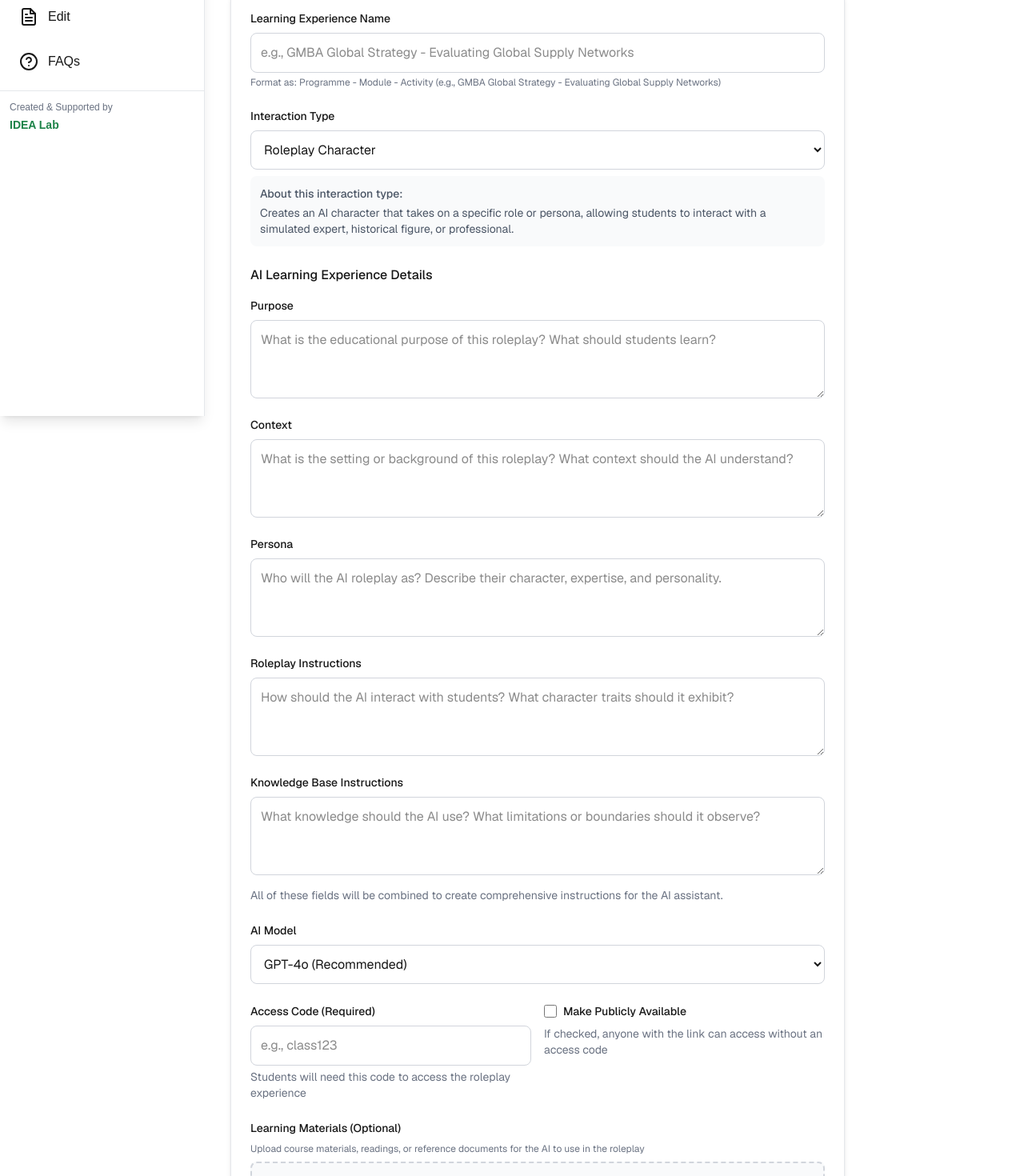
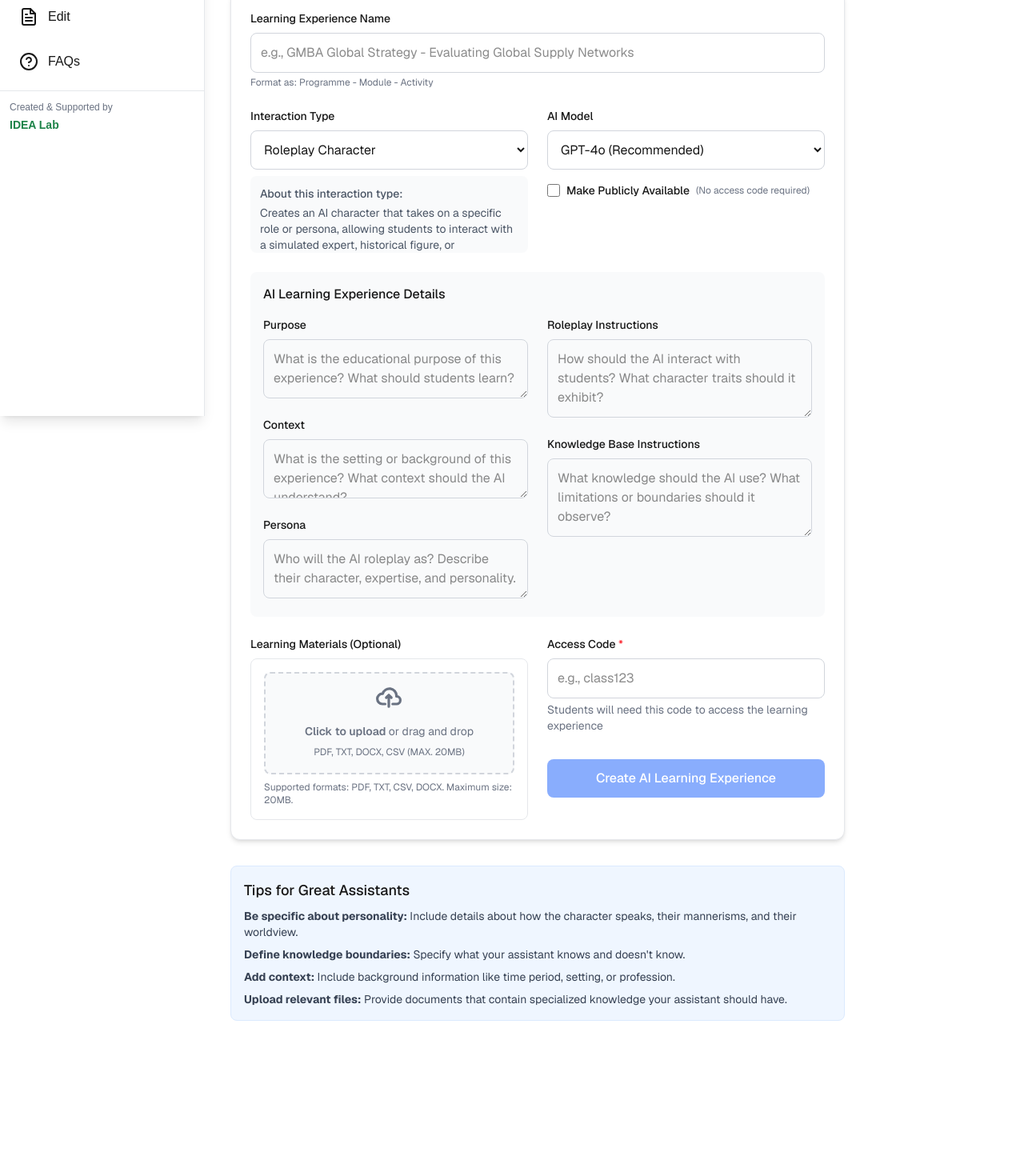
Before and after one commit to sean712/ai-learning-experience-studio, a Next.js app in the folder CascadeProjects/ai-roleplay-creator-demo/: page /create in a window 1280 px wide. Shown: the part 280-1750 px from the top of the page at 80% size. After the commit the page ends 1636 px from the top, so only its background shows below. Built offline with nearby package versions, Linux system fonts and the light colour scheme.

Commit message:
Redesign RoleplayForm to improve layout and reduce scrolling

```diff
--- a/CascadeProjects/ai-roleplay-creator-demo/src/components/RoleplayForm.tsx
+++ b/CascadeProjects/ai-roleplay-creator-demo/src/components/RoleplayForm.tsx
@@ -195,14 +195,16 @@ ${knowledgeBaseInstructions}
   }
 
   return (
-    <form onSubmit={handleSubmit} className="space-y-6">
+    <form onSubmit={handleSubmit} className="space-y-6 max-w-7xl mx-auto">
       {error && (
         <div className="p-4 bg-red-50 text-red-800 rounded-lg border border-red-200">
           {error}
         </div>
       )}
 
-      <div>
+      {/* Top section - Basic Info */}
+      <div className="grid grid-cols-1 md:grid-cols-2 gap-6">
+        <div className="md:col-span-2">
           <label htmlFor="name" className="block text-sm font-medium mb-2">
             Learning Experience Name
           </label>
@@ -216,10 +218,11 @@ ${knowledgeBaseInstructions}
             required
           />
           <p className="mt-1 text-xs text-gray-500">
-          Format as: Programme - Module - Activity (e.g., GMBA Global Strategy - Evaluating Global Supply Networks)
+            Format as: Programme - Module - Activity
           </p>
         </div>
 
+        {/* Left column - Interaction Type and Model */}
         <div>
           <label htmlFor="interactionType" className="block text-sm font-medium mb-2">
             Interaction Type
@@ -236,7 +239,7 @@ ${knowledgeBaseInstructions}
             <option value="tutor">Subject Tutor</option>
             <option value="custom">Custom Interaction</option>
           </select>
-        <div className="mt-2 text-sm text-gray-600 bg-gray-50 p-3 rounded-lg">
+          <div className="mt-2 text-sm text-gray-600 bg-gray-50 p-3 rounded-lg h-24 overflow-auto">
             <p className="font-medium mb-1">About this interaction type:</p>
             {interactionType === 'roleplay' && (
               <p>Creates an AI character that takes on a specific role or persona, allowing students to interact with a simulated expert, historical figure, or professional.</p>
@@ -256,9 +259,49 @@ ${knowledgeBaseInstructions}
           </div>
         </div>
 
+        {/* Right column - Model and Access Settings */}
         <div className="space-y-4">
-        <h3 className="text-md font-medium">AI Learning Experience Details</h3>
+          <div>
+            <label htmlFor="model" className="block text-sm font-medium mb-2">
+              AI Model
+            </label>
+            <select
+              id="model"
+              value={model}
+              onChange={(e) => setModel(e.target.value)}
+              className="w-full p-3 border border-gray-300 rounded-lg focus:ring-2 focus:ring-blue-500 focus:border-blue-500 dark:bg-gray-800 dark:border-gray-700"
+            >
+              <option value="gpt-4o">GPT-4o (Recommended)</option>
+              <option value="gpt-4o-mini">GPT-4o-mini (Faster)</option>
+              <option value="o1">o1 (Most Capable)</option>
+            </select>
+          </div>
 
+          <div className="flex items-center space-x-2">
+            <input
+              id="isPublic"
+              type="checkbox"
+              checked={isPublic}
+              onChange={(e) => setIsPublic(e.target.checked)}
+              className="h-4 w-4 text-blue-600 focus:ring-blue-500 border-gray-300 rounded"
+            />
+            <label htmlFor="isPublic" className="text-sm font-medium">
+              Make Publicly Available
+            </label>
+            <span className="text-xs text-gray-500">
+              (No access code required)
+            </span>
+          </div>
+        </div>
+      </div>
+
+      {/* Middle section - Content Details */}
+      <div className="bg-gray-50 p-4 rounded-lg">
+        <h3 className="text-md font-medium mb-4">AI Learning Experience Details</h3>
+
+        <div className="grid grid-cols-1 md:grid-cols-2 gap-6">
+          {/* Left column */}
+          <div className="space-y-4">
             <div>
               <label htmlFor="purpose" className="block text-sm font-medium mb-2">
                 Purpose
@@ -267,8 +310,8 @@ ${knowledgeBaseInstructions}
                 id="purpose"
                 value={purpose}
                 onChange={(e) => setPurpose(e.target.value)}
-            placeholder="What is the educational purpose of this roleplay? What should students learn?"
-            rows={3}
+                placeholder="What is the educational purpose of this experience? What should students learn?"
+                rows={2}
                 className="w-full p-3 border border-gray-300 rounded-lg focus:ring-2 focus:ring-blue-500 focus:border-blue-500 dark:bg-gray-800 dark:border-gray-700"
                 required
               />
@@ -282,14 +325,12 @@ ${knowledgeBaseInstructions}
                 id="context"
                 value={context}
                 onChange={(e) => setContext(e.target.value)}
-            placeholder="What is the setting or background of this roleplay? What context should the AI understand?"
-            rows={3}
+                placeholder="What is the setting or background of this experience? What context should the AI understand?"
+                rows={2}
                 className="w-full p-3 border border-gray-300 rounded-lg focus:ring-2 focus:ring-blue-500 focus:border-blue-500 dark:bg-gray-800 dark:border-gray-700"
                 required
               />
             </div>
-
-        {/* Interaction Type field moved to the top, after the title field */}
 
             {interactionType === 'roleplay' && (
               <div>
@@ -301,13 +342,16 @@ ${knowledgeBaseInstructions}
                   value={persona}
                   onChange={(e) => setPersona(e.target.value)}
                   placeholder="Who will the AI roleplay as? Describe their character, expertise, and personality."
-              rows={3}
+                  rows={2}
                   className="w-full p-3 border border-gray-300 rounded-lg focus:ring-2 focus:ring-blue-500 focus:border-blue-500 dark:bg-gray-800 dark:border-gray-700"
                   required
                 />
               </div>
             )}
+          </div>
 
+          {/* Right column */}
+          <div className="space-y-4">
             <div>
               <label htmlFor="interactionInstructions" className="block text-sm font-medium mb-2">
                 {interactionType === 'roleplay' ? 'Roleplay' :
@@ -343,77 +387,25 @@ ${knowledgeBaseInstructions}
                 className="w-full p-3 border border-gray-300 rounded-lg focus:ring-2 focus:ring-blue-500 focus:border-blue-500 dark:bg-gray-800 dark:border-gray-700"
                 required
               />
-          <p className="mt-2 text-sm text-gray-500">
-            All of these fields will be combined to create comprehensive instructions for the AI assistant.
-          </p>
+            </div>
+          </div>
         </div>
       </div>
 
-      <div>
-        <label htmlFor="model" className="block text-sm font-medium mb-2">
-          AI Model
-        </label>
-        <select
-          id="model"
-          value={model}
-          onChange={(e) => setModel(e.target.value)}
-          className="w-full p-3 border border-gray-300 rounded-lg focus:ring-2 focus:ring-blue-500 focus:border-blue-500 dark:bg-gray-800 dark:border-gray-700"
-        >
-          <option value="gpt-4o">GPT-4o (Recommended)</option>
-          <option value="gpt-4o-mini">GPT-4o-mini (Faster)</option>
-          <option value="o1">o1 (Most Capable)</option>
-        </select>
-      </div>
-
-      <div className="grid grid-cols-1 md:grid-cols-2 gap-4">
-        <div>
-          <label htmlFor="accessCode" className="block text-sm font-medium mb-2">
-            Access Code (Required)
-          </label>
-          <input
-            id="accessCode"
-            type="text"
-            value={accessCode}
-            onChange={(e) => setAccessCode(e.target.value)}
-            placeholder="e.g., class123"
-            className="w-full p-3 border border-gray-300 rounded-lg focus:ring-2 focus:ring-blue-500 focus:border-blue-500 dark:bg-gray-800 dark:border-gray-700"
-            required
-          />
-          <p className="mt-1 text-sm text-gray-500">
-            Students will need this code to access the roleplay experience
-          </p>
-        </div>
-
-        <div>
-          <label htmlFor="isPublic" className="flex items-center space-x-2 mb-2">
-            <input
-              id="isPublic"
-              type="checkbox"
-              checked={isPublic}
-              onChange={(e) => setIsPublic(e.target.checked)}
-              className="h-4 w-4 text-blue-600 focus:ring-blue-500 border-gray-300 rounded"
-            />
-            <span className="text-sm font-medium">Make Publicly Available</span>
-          </label>
-          <p className="text-sm text-gray-500 mt-1">
-            If checked, anyone with the link can access without an access code
-          </p>
-        </div>
-      </div>
-
+      {/* Bottom section - Materials and Access */}
+      <div className="grid grid-cols-1 md:grid-cols-2 gap-6">
+        {/* Left column - Learning Materials */}
         <div>
           <label className="block text-sm font-medium mb-2">
             Learning Materials (Optional)
           </label>
-        <p className="text-xs text-gray-500 mb-2">
-          Upload course materials, readings, or reference documents for the AI to use in the roleplay
-        </p>
+          <div className="border border-gray-200 rounded-lg p-4">
             <FileUpload onFileUploaded={handleFileUploaded} />
 
             {uploadedFiles.length > 0 && (
               <div className="mt-4">
                 <h4 className="text-sm font-medium mb-2">Uploaded Materials:</h4>
-            <ul className="space-y-2">
+                <ul className="space-y-2 max-h-32 overflow-y-auto">
                   {uploadedFiles.map((file) => (
                     <li key={file.id} className="flex items-center justify-between p-2 bg-gray-50 dark:bg-gray-800 rounded-lg">
                       <span className="text-sm truncate max-w-[80%]">{file.name}</span>
@@ -430,16 +422,37 @@ ${knowledgeBaseInstructions}
               </div>
             )}
           </div>
+        </div>
 
-      <div className="pt-4">
+        {/* Right column - Access Code */}
+        <div>
+          <label htmlFor="accessCode" className="block text-sm font-medium mb-2">
+            Access Code {!isPublic && <span className="text-red-500">*</span>}
+          </label>
+          <input
+            id="accessCode"
+            type="text"
+            value={accessCode}
+            onChange={(e) => setAccessCode(e.target.value)}
+            placeholder="e.g., class123"
+            className="w-full p-3 border border-gray-300 rounded-lg focus:ring-2 focus:ring-blue-500 focus:border-blue-500 dark:bg-gray-800 dark:border-gray-700"
+            required={!isPublic}
+          />
+          <p className="mt-1 text-sm text-gray-500">
+            Students will need this code to access the learning experience
+          </p>
+
+          <div className="mt-8">
             <button
               type="submit"
-          disabled={isCreating || !accessCode.trim()}
+              disabled={isCreating || (!isPublic && !accessCode.trim())}
               className="w-full py-3 px-4 bg-blue-600 hover:bg-blue-700 text-white font-medium rounded-lg focus:outline-none focus:ring-2 focus:ring-blue-500 disabled:opacity-50 disabled:cursor-not-allowed"
             >
               {isCreating ? 'Creating Learning Experience...' : 'Create AI Learning Experience'}
             </button>
           </div>
+        </div>
+      </div>
     </form>
   );
 }
```
Lines whose indentation alone changed are shown as unchanged.
